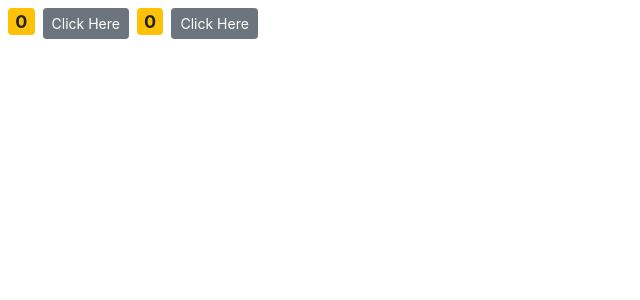
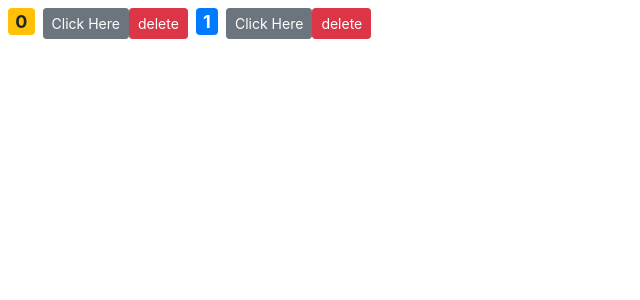
Before and after one commit to Abey12525/SiteOne, a React (Create React App) app: page / in a window 1280 px wide. Shown: the top 300 px of the page, without its empty margins (0-640 px from the left). Built offline with nearby package versions, Linux system fonts and the light colour scheme.

Commit message:
build_0.2

```diff
--- a/src/components/counter.jsx
+++ b/src/components/counter.jsx
@@ -1,8 +1,9 @@
 import React, { Component } from 'react';
+
 class Counter extends Component {
 
     state = {
-        count : 0
+        value : this.props.counter.value
     };
 
     // used to replace arrow function
@@ -18,21 +19,21 @@ class Counter extends Component {
 
     classExtract() {
         let classes = "badge m-2 badge-";
-        classes += (this.state.count === 0) ? "warning" : "primary";
+        classes += (this.state.value === 0) ? "warning" : "primary";
         return classes;
     }
 
     functionTest = () => {
-        this.setState(({count}) => ({
-            count : count + 1
+        this.setState(({value}) => ({
+            value : value + 1
         }));
     };
-
     render() {
         return (
             <React.Fragment>
-                <span style={this.styles} className = {this.classExtract()}>{this.state.count}</span>
+                <span style={this.styles} className = {this.classExtract()}>{this.state.value}</span>
                 <button className = "btn btn-secondary btn-sm" onClick = {this.functionTest}>Click Here</button>
+                <button className = "btn btn-danger btn-sm" onClick = {() => this.props.onDelete(this.props.counter.id)}>delete</button>
             </React.Fragment>
         );
     };
--- a/src/components/multiCount.jsx
+++ b/src/components/multiCount.jsx
@@ -3,11 +3,25 @@ import Counter from './counter';
 
 class MultiCount extends Component{
 
+    state = {
+        counters: [
+            {id:1, value:0},
+            {id:2, value:1}
+        ]
+    };
+
+    handleDelete = (counterId) => {
+        console.log("Delete Event handel",counterId);
+        const counters = this.state.counters.filter(c => c.id !== counterId);
+        this.setState({counters})
+    };
+
     render(){
         return (
             <React.Fragment>
-            <Counter/>
-            <Counter/>
+                {this.state.counters.map(counter => (
+                    <Counter key={counter.id} onDelete={this.handleDelete} counter={counter} />
+                ))}
             </React.Fragment>
         );
     }
```
Also changed, not shown: gitinit.PNG (added).
